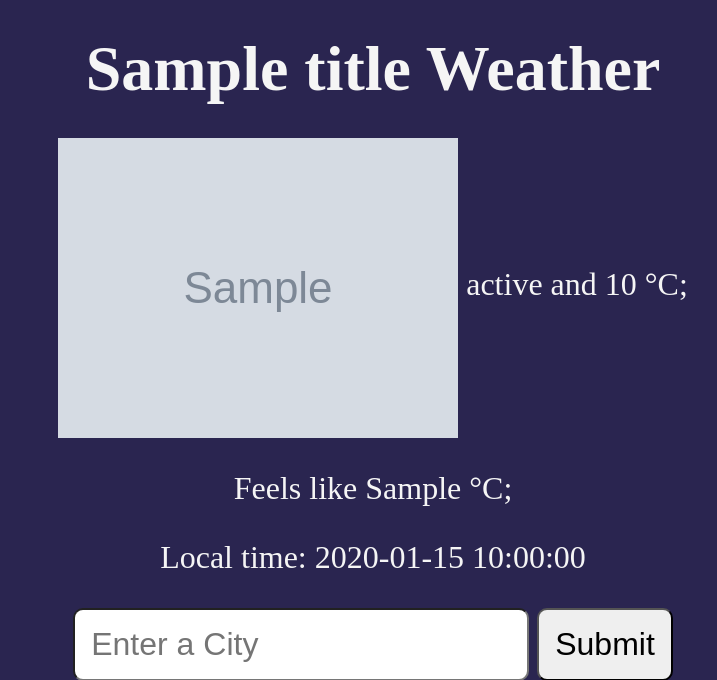
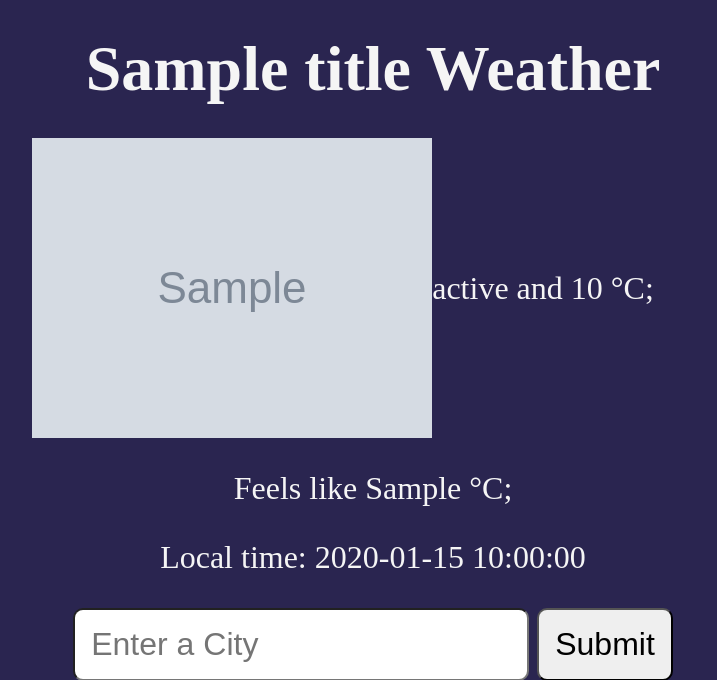
Before and after one commit to Toon-Bervoets/FloodPredict, a Flask app: template templates/weather.html in a window 1280 px wide. Shown: the top 680 px of the page, without its empty margins (267-984 px from the left). Run offline with Flask 3, Linux system fonts and the light colour scheme; the template is opened without the code that fills it: most values are stand-ins (such as "Sample title", 1, 10 or a date in 2020); grey boxes marked "Sample" are stand-in pictures.

Commit message:
added layout 1.1

```diff
--- a/static/styles/style.css
+++ b/static/styles/style.css
@@ -21,3 +21,16 @@ input, button {
     padding: 1rem;
     border-radius: 10px;
 }
+
+.weather-icon {
+    vertical-align: middle;
+    width: 50px;
+    height: auto;
+    margin-right: 60px;
+}
+
+.weather-info {
+    display: flex;
+    align-items: center;
+    margin-left: -60px; /* Shift both icon and text slightly to the left */
+}
--- a/templates/weather.html
+++ b/templates/weather.html
@@ -10,8 +10,8 @@
 
 <body>
     <h1>{{ title }} Weather</h1>
-    <p>
-        <img src="{{ weather_icon_url }}" alt="Weather Icon" style="vertical-align: middle;" />
+    <p class="weather-info">
+        <img src="{{ weather_icon_url }}" alt="Weather Icon" />
         {{ status }} and {{ temp }} &deg;C;
     </p>
     <p>Feels like {{ feels_like }} &deg;C;</p>
```
